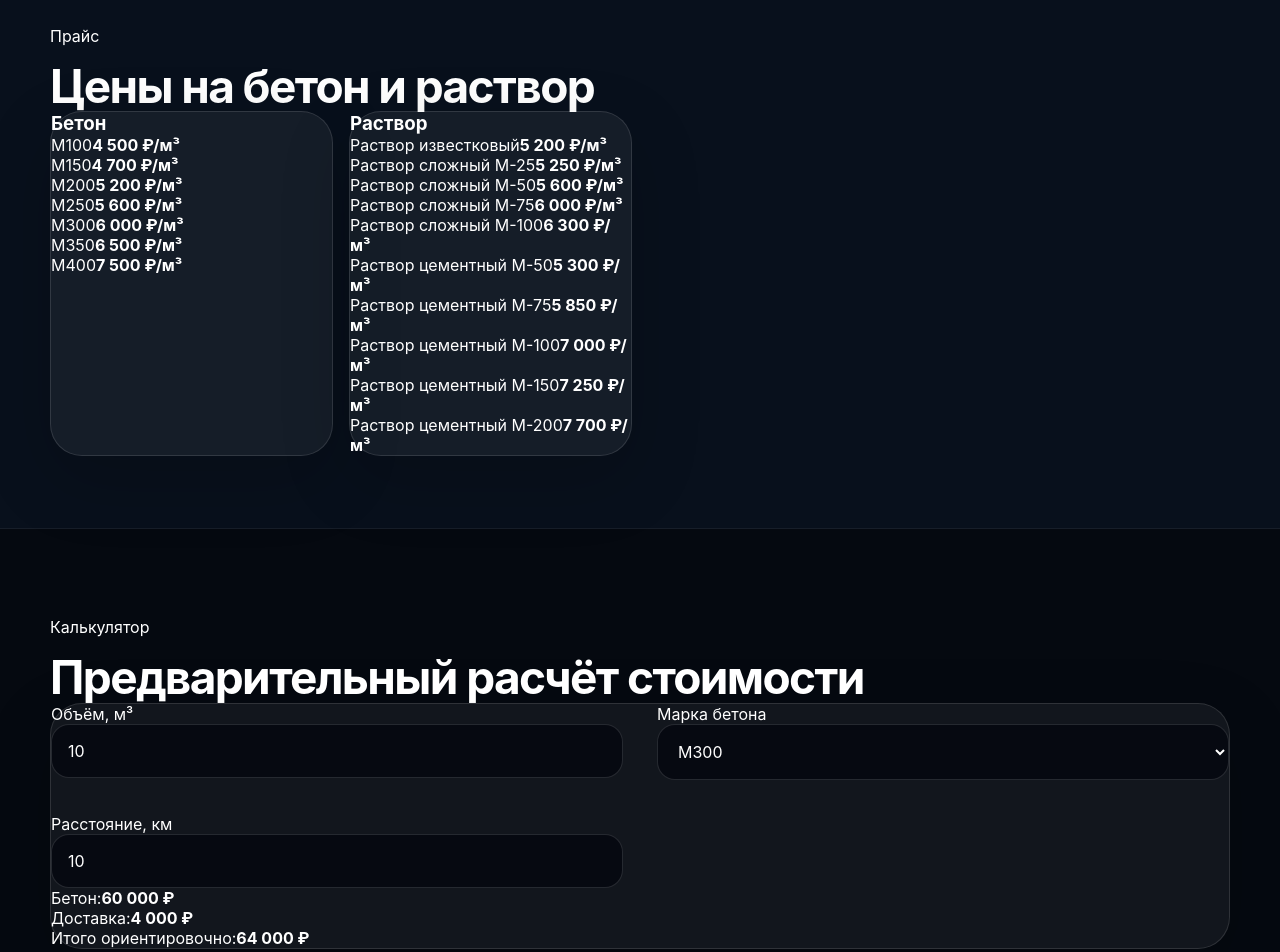
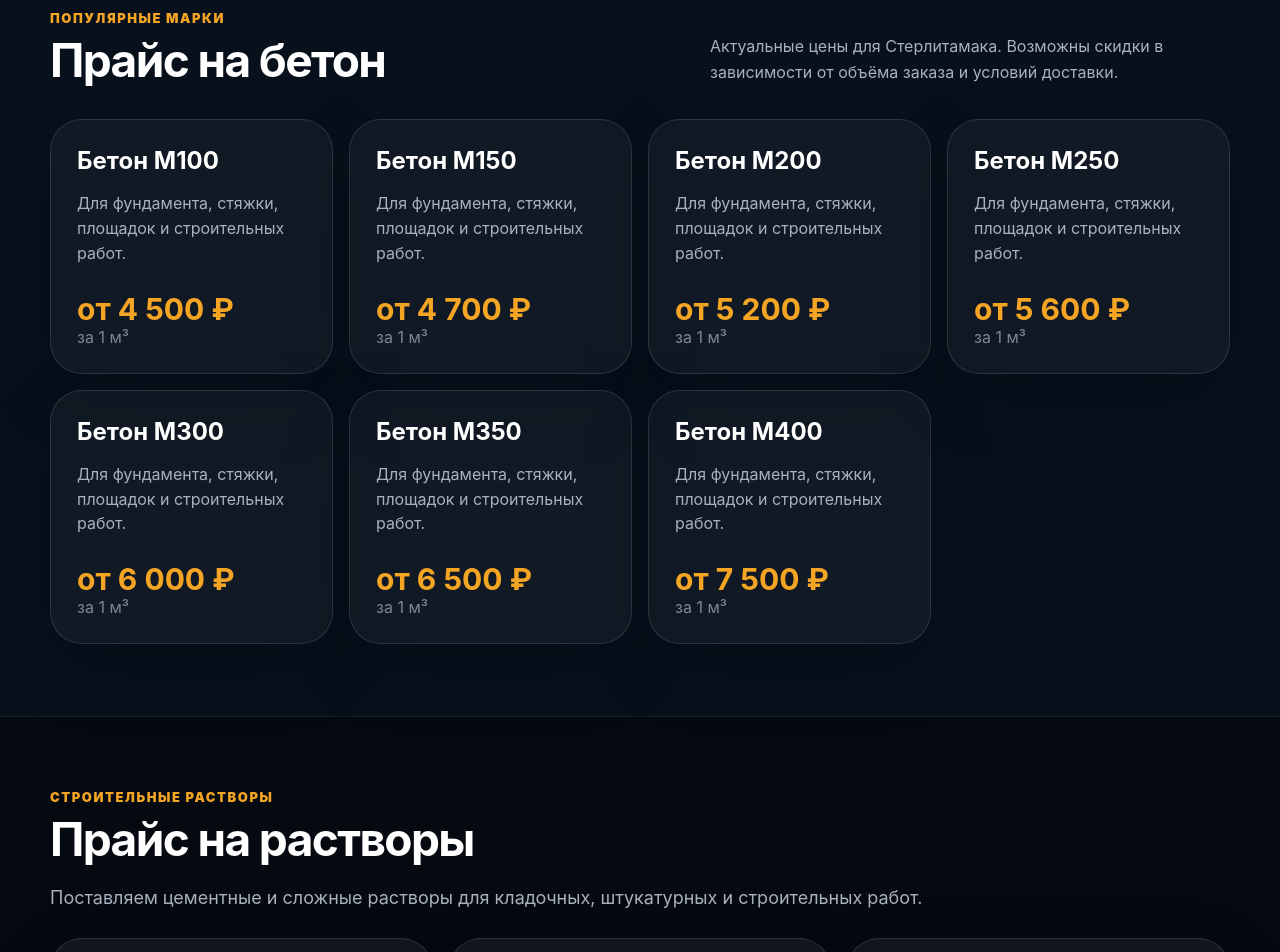
Before and after one commit to Artur645/betonservis-site, a React (Vite) app: page / in a window 1280 px wide. Shown: the part 1340-2292 px from the top of the page. Built offline with nearby package versions, Linux system fonts and the light colour scheme.

Commit message:
Update main.jsx

```diff
--- a/src/main.jsx
+++ b/src/main.jsx
@@ -1,8 +1,10 @@
 import React, { useMemo, useState } from 'react';
 import { createRoot } from 'react-dom/client';
+import { motion } from 'framer-motion';
 import {
   Award,
   Calculator,
+  Camera,
   CheckCircle2,
   Clock,
   Factory,
@@ -18,13 +20,13 @@ import {
 import './styles.css';
 
 const prices = {
-  M100: 4500,
-  M150: 4700,
-  M200: 5200,
-  M250: 5600,
-  M300: 6000,
-  M350: 6500,
-  M400: 7500,
+  'М100': 4500,
+  'М150': 4700,
+  'М200': 5200,
+  'М250': 5600,
+  'М300': 6000,
+  'М350': 6500,
+  'М400': 7500,
 };
 
 const mortarPrices = [
@@ -38,6 +40,24 @@ const mortarPrices = [
   { name: 'Раствор цементный М-100', price: 7000 },
   { name: 'Раствор цементный М-150', price: 7250 },
   { name: 'Раствор цементный М-200', price: 7700 },
+];
+
+const fleetPhotos = [
+  {
+    title: 'Собственный бетонный узел',
+    text: 'Производство в Стерлитамаке, контроль качества смеси и отгрузка напрямую с завода.',
+    image: '/images/hero-collage.png',
+  },
+  {
+    title: 'Автобетоносмесители 6–8 м³',
+    text: 'Доставляем бетон и растворы на частные и коммерческие объекты точно ко времени.',
+    image: '/images/mixer-orange.jpg',
+  },
+  {
+    title: 'Опытные водители',
+    text: 'Аккуратная подача, знание объектов и помощь при организации заливки.',
+    image: '/images/mixer-blue-driver.jpg',
+  },
 ];
 
 const reviews = [
@@ -64,6 +84,17 @@ function getDeliveryPrice(distance) {
   return safeDistance <= 10 ? 4000 : 4000 + (safeDistance - 10) * 120;
 }
 
+function runSelfTests() {
+  console.assert(formatRub(5200).replace(/\s/g, '') === '5200', 'formatRub formats 5200');
+  console.assert(getDeliveryPrice(10) === 4000, 'delivery within 10 km costs 4000');
+  console.assert(getDeliveryPrice(15) === 4600, 'delivery after 10 km adds 120 per km');
+  console.assert(prices['М300'] * 10 === 60000, 'M300 calculation is correct');
+}
+
+if (typeof window !== 'undefined') {
+  runSelfTests();
+}
+
 function Button({ children, variant = 'primary', className = '', ...props }) {
   return (
     <button className={`btn btn-${variant} ${className}`} {...props}>
@@ -76,43 +107,14 @@ function Card({ children, className = '' }) {
   return <div className={`card ${className}`}>{children}</div>;
 }
 
-function App() {
+function ConcreteLanding() {
   const [volume, setVolume] = useState(10);
-  const [grade, setGrade] = useState('M300');
+  const [grade, setGrade] = useState('М300');
   const [distance, setDistance] = useState(10);
-  const [form, setForm] = useState({
-    name: '',
-    phone: '',
-    address: '',
-  });
 
   const estimated = useMemo(() => volume * prices[grade], [volume, grade]);
   const deliveryPrice = useMemo(() => getDeliveryPrice(distance), [distance]);
   const totalWithDelivery = estimated + deliveryPrice;
-
-  const sendTelegram = async () => {
-    try {
-      const response = await fetch('/api/telegram', {
-        method: 'POST',
-        headers: { 'Content-Type': 'application/json' },
-        body: JSON.stringify({
-          name: form.name,
-          phone: form.phone,
-          grade,
-          address: form.address,
-        }),
-      });
-
-      if (!response.ok) {
-        throw new Error('Send error');
-      }
-
-      alert('Заявка отправлена!');
-      setForm({ name: '', phone: '', address: '' });
-    } catch (error) {
-      alert('Ошибка отправки заявки');
-    }
-  };
 
   return (
     <div className="site">
@@ -125,19 +127,14 @@ function App() {
               <p className="brand-subtitle">Стерлитамак и Республика Башкортостан</p>
             </div>
           </div>
-
           <nav className="nav">
             <a href="#prices">Цены</a>
             <a href="#fleet">Автопарк</a>
-            <a href="#calc">Расчёт</a>
+            <a href="#calculator">Расчёт</a>
             <a href="#delivery">Доставка</a>
             <a href="#contacts">Контакты</a>
           </nav>
-
-          <a className="call-link" href="tel:+73473214585">
-            <Phone size={18} />
-            8 (3473) 21-45-85
-          </a>
+          <a className="call-link" href="tel:+73473214585"><Phone size={16} /> 8 (3473) 21-45-85</a>
         </div>
       </header>
 
@@ -145,68 +142,35 @@ function App() {
         <section className="hero">
           <div className="hero-bg" />
           <div className="container hero-grid">
-            <div>
-              <div className="badge">
-                <Truck size={16} />
-                Собственное производство бетона
+            <motion.div initial={{ opacity: 0, y: 24 }} animate={{ opacity: 1, y: 0 }} transition={{ duration: 0.6 }}>
+              <div className="badge"><Truck size={16} /> Собственное производство бетона</div>
+              <h1>Бетон и раствор с доставкой в Стерлитамаке</h1>
+              <p className="hero-text">Производство и доставка бетона по Стерлитамаку и Республике Башкортостан. Работаем с частными клиентами, застройщиками и юридическими лицами.</p>
+              <div className="hero-actions">
+                <Button>Получить расчёт цены</Button>
+                <Button variant="outline"><Send size={18} /> Написать в Telegram</Button>
               </div>
-
-              <h1>Бетон и раствор с доставкой в Стерлитамаке</h1>
-
-              <p className="hero-text">
-                Производство и доставка бетона по Стерлитамаку и Республике Башкортостан.
-                Работаем с частными клиентами, застройщиками и юридическими лицами.
-              </p>
-
-              <div className="hero-actions">
-                <Button onClick={() => document.getElementById('form')?.scrollIntoView({ behavior: 'smooth' })}>
-                  Получить расчёт цены
-                </Button>
-                <Button variant="outline" onClick={() => window.open('https://t.me/Zartur25', '_blank')}>
-                  <Send size={18} />
-                  Написать в Telegram
-                </Button>
-              </div>
-
               <div className="stats">
                 <div><strong>20+</strong><span>позиций в прайсе</span></div>
                 <div><strong>24/7</strong><span>приём заявок</span></div>
                 <div><strong>от 1 м³</strong><span>любой объём</span></div>
               </div>
-            </div>
+            </motion.div>
 
-            <Card className="form-card" id="form">
+            <motion.div initial={{ opacity: 0, scale: 0.96 }} animate={{ opacity: 1, scale: 1 }} transition={{ duration: 0.6, delay: 0.15 }}>
+              <Card className="form-card">
                 <h2>Заявка на расчёт</h2>
                 <p>Оставьте телефон — менеджер уточнит адрес, объём и марку бетона.</p>
-
                 <div className="form-stack">
-                <input
-                  placeholder="Ваше имя"
-                  value={form.name}
-                  onChange={(e) => setForm({ ...form, name: e.target.value })}
-                />
-                <input
-                  placeholder="Телефон или Telegram"
-                  value={form.phone}
-                  onChange={(e) => setForm({ ...form, phone: e.target.value })}
-                />
-                <select value={grade} onChange={(e) => setGrade(e.target.value)}>
-                  {Object.keys(prices).map((item) => (
-                    <option key={item}>{item}</option>
-                  ))}
-                </select>
-                <textarea
-                  placeholder="Адрес объекта и примерный объём"
-                  value={form.address}
-                  onChange={(e) => setForm({ ...form, address: e.target.value })}
-                />
-                <Button onClick={sendTelegram}>
-                  <Send size={18} />
-                  Отправить заявку в Telegram
-                </Button>
+                  <input placeholder="Ваше имя" />
+                  <input placeholder="Телефон или Telegram" />
+                  <select defaultValue="М300">{Object.keys(prices).map((g) => <option key={g}>{g}</option>)}</select>
+                  <textarea placeholder="Адрес объекта и примерный объём" />
+                  <Button><Send size={18} /> Отправить заявку в Telegram</Button>
                   <small>Нажимая кнопку, вы соглашаетесь на обработку персональных данных.</small>
                 </div>
               </Card>
+            </motion.div>
           </div>
         </section>
 
@@ -229,158 +193,169 @@ function App() {
 
         <section id="prices" className="section section-dark">
           <div className="container">
-            <div className="section-title">
-              <p>Прайс</p>
-              <h2>Цены на бетон и раствор</h2>
+            <div className="section-head">
+              <div>
+                <p className="eyebrow">Популярные марки</p>
+                <h2>Прайс на бетон</h2>
               </div>
-
+              <p>Актуальные цены для Стерлитамака. Возможны скидки в зависимости от объёма заказа и условий доставки.</p>
+            </div>
             <div className="price-grid">
-              <Card>
-                <h3>Бетон</h3>
-                {Object.entries(prices).map(([mark, price]) => (
-                  <div className="price-row" key={mark}>
-                    <span>{mark}</span>
-                    <strong>{formatRub(price)} ₽/м³</strong>
-                  </div>
+              {Object.entries(prices).map(([g, p]) => (
+                <Card key={g} className="price-card">
+                  <h3>Бетон {g}</h3>
+                  <p>Для фундамента, стяжки, площадок и строительных работ.</p>
+                  <strong>от {formatRub(p)} ₽</strong>
+                  <span>за 1 м³</span>
+                </Card>
               ))}
-              </Card>
-
-              <Card>
-                <h3>Раствор</h3>
-                {mortarPrices.map((item) => (
-                  <div className="price-row" key={item.name}>
-                    <span>{item.name}</span>
-                    <strong>{formatRub(item.price)} ₽/м³</strong>
-                  </div>
-                ))}
-              </Card>
             </div>
           </div>
         </section>
 
-        <section id="calc" className="container section">
-          <div className="section-title">
-            <p>Калькулятор</p>
-            <h2>Предварительный расчёт стоимости</h2>
+        <section className="container section">
+          <p className="eyebrow">Строительные растворы</p>
+          <h2>Прайс на растворы</h2>
+          <p className="section-note">Поставляем цементные и сложные растворы для кладочных, штукатурных и строительных работ.</p>
+          <div className="mortar-grid">
+            {mortarPrices.map((item) => (
+              <Card key={item.name} className="price-card soft">
+                <h3>{item.name}</h3>
+                <strong>от {formatRub(item.price)} ₽</strong>
+                <span>за 1 м³</span>
+              </Card>
+            ))}
           </div>
+        </section>
 
-          <Card className="calculator-card">
-            <div className="calc-grid">
-              <label>
-                Объём, м³
-                <input type="number" value={volume} onChange={(e) => setVolume(Number(e.target.value))} />
-              </label>
+        <section id="calculator" className="container section calc-grid">
+          <div>
+            <div className="badge"><Calculator size={16} /> Быстрый расчёт</div>
+            <h2>Посчитайте примерную стоимость бетона</h2>
+            <p className="section-note">Введите объём и выберите марку. После заявки менеджер проверит расчёт, доставку и подскажет оптимальное решение.</p>
+            <div className="check-list">
+              {['Подскажем, какая марка нужна под ваш объект', 'Рассчитаем доставку и график подачи миксера', 'При необходимости организуем дополнительные услуги'].map((item) => (
+                <p key={item}><CheckCircle2 size={20} /> {item}</p>
+              ))}
+            </div>
+          </div>
+          <Card className="form-card">
+            <label>Марка бетона</label>
+            <select value={grade} onChange={(e) => setGrade(e.target.value)}>{Object.keys(prices).map((g) => <option key={g}>{g}</option>)}</select>
+            <label>Объём, м³</label>
+            <input type="number" value={volume} min="1" onChange={(e) => setVolume(Number(e.target.value))} />
+            <div className="result-box">
+              <p>Примерная стоимость</p>
+              <strong>{formatRub(estimated)} ₽</strong>
+              <span>Без учёта доставки и дополнительных услуг.</span>
+            </div>
+            <Button variant="light">Зафиксировать расчёт</Button>
+          </Card>
+        </section>
 
-              <label>
-                Марка бетона
-                <select value={grade} onChange={(e) => setGrade(e.target.value)}>
-                  {Object.keys(prices).map((item) => (
-                    <option key={item}>{item}</option>
+        <section id="fleet" className="section section-dark">
+          <div className="container">
+            <div className="section-head">
+              <div>
+                <p className="eyebrow">Реальные фото</p>
+                <h2>Наш автопарк и производство</h2>
+              </div>
+              <p>Используем реальные фото завода и миксеров. Для сайта они оформлены в более чистом, премиальном стиле.</p>
+            </div>
+            <div className="fleet-grid">
+              {fleetPhotos.map((item, index) => (
+                <motion.div key={item.title} initial={{ opacity: 0, y: 30 }} whileInView={{ opacity: 1, y: 0 }} viewport={{ once: true }} transition={{ duration: 0.55, delay: index * 0.12 }} className="fleet-card">
+                  <div className="fleet-img"><img src={item.image} alt={item.title} /><span><Camera size={16} /> Фото объекта</span></div>
+                  <div className="fleet-body"><h3>{item.title}</h3><p>{item.text}</p></div>
+                </motion.div>
               ))}
-                </select>
-              </label>
+            </div>
+          </div>
+        </section>
 
-              <label>
-                Расстояние, км
-                <input type="number" value={distance} onChange={(e) => setDistance(Number(e.target.value))} />
-              </label>
+        <section className="container section calc-grid">
+          <Card className="form-card">
+            <div className="badge"><Navigation size={16} /> Калькулятор доставки</div>
+            <h2>Рассчитайте доставку</h2>
+            <p>Укажите примерное расстояние от завода до объекта. Точный расчёт менеджер подтвердит после заявки.</p>
+            <label>Расстояние до объекта, км</label>
+            <input type="number" value={distance} min="1" onChange={(e) => setDistance(Number(e.target.value))} />
+            <div className="delivery-results">
+              <div><span>Доставка</span><strong>{formatRub(deliveryPrice)} ₽</strong></div>
+              <div className="gold"><span>Бетон + доставка</span><strong>{formatRub(totalWithDelivery)} ₽</strong></div>
             </div>
-
-            <div className="calc-result">
-              <div>
-                <span>Бетон:</span>
-                <strong>{formatRub(estimated)} ₽</strong>
-              </div>
-              <div>
-                <span>Доставка:</span>
-                <strong>{formatRub(deliveryPrice)} ₽</strong>
-              </div>
-              <div>
-                <span>Итого ориентировочно:</span>
-                <strong>{formatRub(totalWithDelivery)} ₽</strong>
-              </div>
+          </Card>
+          <Card className="form-card telegram-card">
+            <div className="badge"><Send size={16} /> Заявка в Telegram</div>
+            <h2>Получите расчёт в Telegram</h2>
+            <p>Оставьте данные — менеджер получит заявку и свяжется с вами для расчёта бетона, доставки и времени подачи.</p>
+            <div className="form-stack">
+              <input placeholder="Ваше имя" />
+              <input placeholder="Телефон или Telegram" />
+              <textarea placeholder="Что нужно: бетон, раствор, марка, объём, адрес" />
+              <Button><Send size={18} /> Отправить заявку в Telegram</Button>
             </div>
           </Card>
         </section>
 
-        <section id="delivery" className="container section">
-          <div className="section-title">
-            <p>Как работаем</p>
-            <h2>4 шага до заливки</h2>
+        <section className="section section-dark">
+          <div className="container">
+            <div className="center-head"><p className="eyebrow">Отзывы</p><h2>Что говорят клиенты</h2></div>
+            <div className="reviews-grid">
+              {reviews.map((review, index) => (
+                <motion.div key={review.name} initial={{ opacity: 0, y: 24 }} whileInView={{ opacity: 1, y: 0 }} viewport={{ once: true }} transition={{ duration: 0.45, delay: index * 0.1 }}>
+                  <Card className="review-card">
+                    <div className="stars">{[1, 2, 3, 4, 5].map((s) => <Star key={s} size={18} fill="currentColor" />)}</div>
+                    <p>“{review.text}”</p>
+                    <strong>{review.name}</strong>
+                  </Card>
+                </motion.div>
+              ))}
             </div>
+          </div>
+        </section>
 
+        <section className="container section map-grid">
+          <div>
+            <div className="badge"><MapPin size={16} /> Яндекс.Карта</div>
+            <h2>Где мы находимся</h2>
+            <p className="section-note">Республика Башкортостан, г. Стерлитамак. Карта поможет быстро построить маршрут до производства или рассчитать доставку до объекта.</p>
+            <div className="map-note"><Award size={32} /> Здесь можно вставить iframe-код Яндекс.Карты из кабинета Яндекс.Бизнес или конструктора карт.</div>
+          </div>
+          <div className="map-placeholder"><MapPin size={54} /><strong>Карта Яндекс</strong><span>Место для интерактивной карты</span></div>
+        </section>
+
+        <section id="delivery" className="section section-dark">
+          <div className="container">
+            <h2>Как проходит заказ</h2>
             <div className="steps">
               {[
                 ['01', 'Заявка', 'Вы оставляете заявку или пишете нам в Telegram.'],
                 ['02', 'Расчёт', 'Уточняем марку, объём, адрес и время подачи.'],
                 ['03', 'Доставка', 'Миксер приезжает на объект в согласованный интервал.'],
                 ['04', 'Заливка', 'Вы принимаете бетон и получаете документы.'],
-            ].map(([num, title, text]) => (
-              <div key={num} className="step">
-                <strong>{num}</strong>
-                <h3>{title}</h3>
-                <p>{text}</p>
+              ].map(([num, title, text]) => <div key={num} className="step"><strong>{num}</strong><h3>{title}</h3><p>{text}</p></div>)}
             </div>
-            ))}
-          </div>
-        </section>
-
-        <section className="container section">
-          <div className="section-title">
-            <p>Отзывы</p>
-            <h2>Что говорят клиенты</h2>
-          </div>
-
-          <div className="reviews">
-            {reviews.map((review) => (
-              <Card key={review.name} className="review-card">
-                <Star size={22} />
-                <p>{review.text}</p>
-                <strong>{review.name}</strong>
-              </Card>
-            ))}
           </div>
         </section>
 
         <section className="container section">
           <div className="cta">
-            <div>
-              <h2>Нужен бетон в Стерлитамаке?</h2>
-              <p>Оставьте заявку — быстро рассчитаем стоимость, доставку и ближайшее время подачи миксера.</p>
-            </div>
-            <div className="hero-actions">
-              <Button onClick={() => document.getElementById('form')?.scrollIntoView({ behavior: 'smooth' })}>
-                <Calculator size={18} />
-                Рассчитать
-              </Button>
-              <Button variant="outline" onClick={() => window.open('tel:+73473214585')}>
-                <Phone size={18} />
-                Позвонить
-              </Button>
-            </div>
+            <div><h2>Нужен бетон в Стерлитамаке?</h2><p>Оставьте заявку — быстро рассчитаем стоимость, доставку и ближайшее время подачи миксера.</p></div>
+            <div className="hero-actions"><Button variant="dark"><Phone size={18} /> Позвонить</Button><Button variant="outline-dark"><MessageCircle size={18} /> Telegram</Button></div>
           </div>
         </section>
       </main>
 
       <footer id="contacts" className="footer">
         <div className="container footer-grid">
-          <div>
-            <p className="brand-title">Бетонсервис</p>
-            <p>Продажа бетона и раствора с доставкой на объект.</p>
-          </div>
-          <div>
-            <p>Телефон: 8 (3473) 21-45-85</p>
-            <p>Telegram: +7 (917) 419-48-25</p>
-            <p>Email: bsk04@mail.ru</p>
-          </div>
-          <div>
-            <p>Стерлитамак, Республика Башкортостан</p>
-            <p>Заявки принимаем ежедневно</p>
-          </div>
+          <div><p className="brand-title">Бетонсервис</p><p>Продажа бетона и раствора с доставкой на объект.</p></div>
+          <div><p>Телефон: 8 (3473) 21-45-85</p><p>Telegram: +7 (917) 419-48-25</p><p>Email: bsk04@mail.ru</p></div>
+          <div><p>Стерлитамак, Республика Башкортостан</p><p>Заявки принимаем ежедневно</p></div>
         </div>
       </footer>
     </div>
   );
 }
 
-createRoot(document.getElementById('root')).render(<App />);
+createRoot(document.getElementById('root')).render(<ConcreteLanding />);
```
Lines whose indentation alone changed are shown as unchanged.
